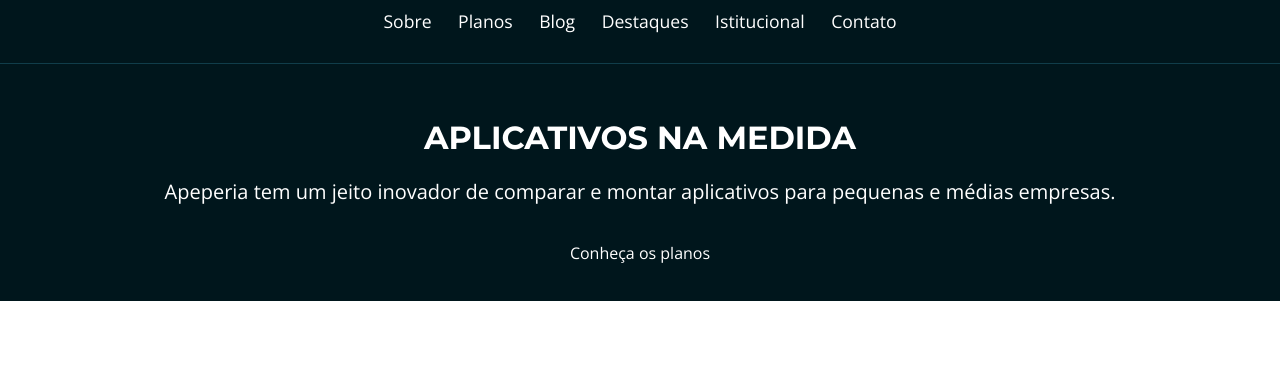
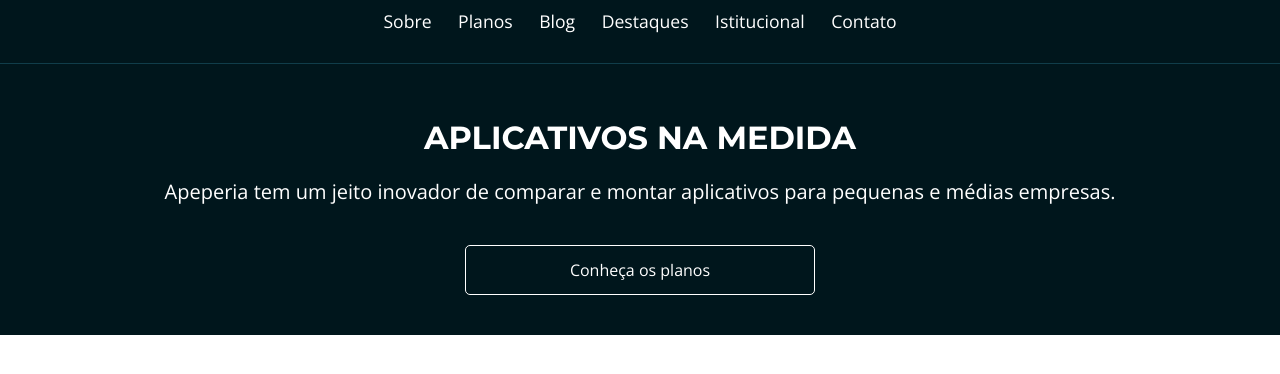
Before and after one commit to ElvisMelook/Pojeto-APP, a plain HTML site: page index.html in a window 1280 px wide. Shown: the part 74-448 px from the top of the page. Drawn offline with nearby package versions, Linux system fonts and the light colour scheme.

Commit message:
up projeto

```diff
--- a/css/base.css
+++ b/css/base.css
@@ -1,3 +1,41 @@
-body{
+:root {
+    --branco: #FFF;
+    --azul-claro: #DFE3E5;
+    --vermelho-forte: #B72E2E;
+    --cinza-escuro: #4F4C4C;
+    --cinza-claro: #F7F4F4;
+    --cinza-medio: #D9D9D9;
+
+    --fonte-link: #0084FF;
+    --fonte-cinza: #666;
+    --borda-cabecalho-mobile: #103D4A;
+    --bg-rodape: #333;
+    --bg-chamada-mobile: #00161C;
+
+    --planos-cartao-start: #56CCF2;
+    --planos-cartao-ultra: #B04CD9;
+    --planos-cartao-mega: #E33B3B;
+}
+
+body {
     font-family: 'Open Sans', sans-serif;
 }
+
+
+
+
+.container {
+    padding: 0 6%;
+
+}
+
+.botao {
+    text-align: center;
+    display: block;
+    width: 100%;
+    max-width: 350px;
+    box-sizing: border-box;
+    padding: 1rem 2rem;
+    border: 1px solid white;
+    border-radius: 5px;
+}
--- a/index.html
+++ b/index.html
@@ -17,7 +17,7 @@
 </head>
 
 <body>
-    <header class="cabecalho">
+    <header class="cabecalho container">
         <img src="img/logo-apeperia.svg" alt="Logo da Apeperia" class="cabecalho__logo">
         <nav class="cabecalho__navegacao">
             <ul>
@@ -30,11 +30,11 @@
             </ul>
         </nav>
     </header>
-    <section class="chamada">
+    <section class="chamada container">
         <h1 class="chamada__titulo">Aplicativos Na Medida</h1>
         <p class="chamada__texto">Apeperia tem um jeito inovador de comparar e montar aplicativos para pequenas e médias
             empresas.</p>
-        <a href="#" class="chamada__botao">Conheça os planos</a>
+        <a href="#" class="chamada__botao botao">Conheça os planos</a>
     </section>
 </body>
 
```
